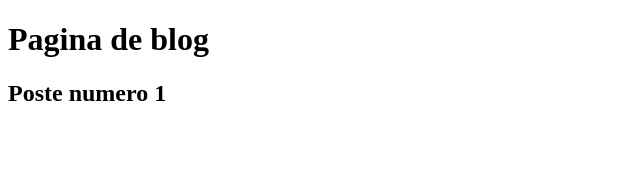
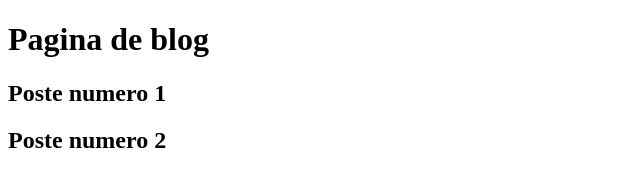
Before and after one commit to charlesrocha87/Aula-GitHub, a plain HTML site: page blog.html in a window 1280 px wide. Shown: the whole page, without its empty margins (0-640 px from the left). Drawn offline with Linux system fonts and the light colour scheme.

Commit message:
Atualizacao blog

```diff
--- a/blog.html
+++ b/blog.html
@@ -8,5 +8,6 @@
 <body>
     <h1>Pagina de blog</h1>
     <h2> Poste numero 1</h2>
+    <h2>Poste numero 2</h2>
 </body>
 </html>
```
